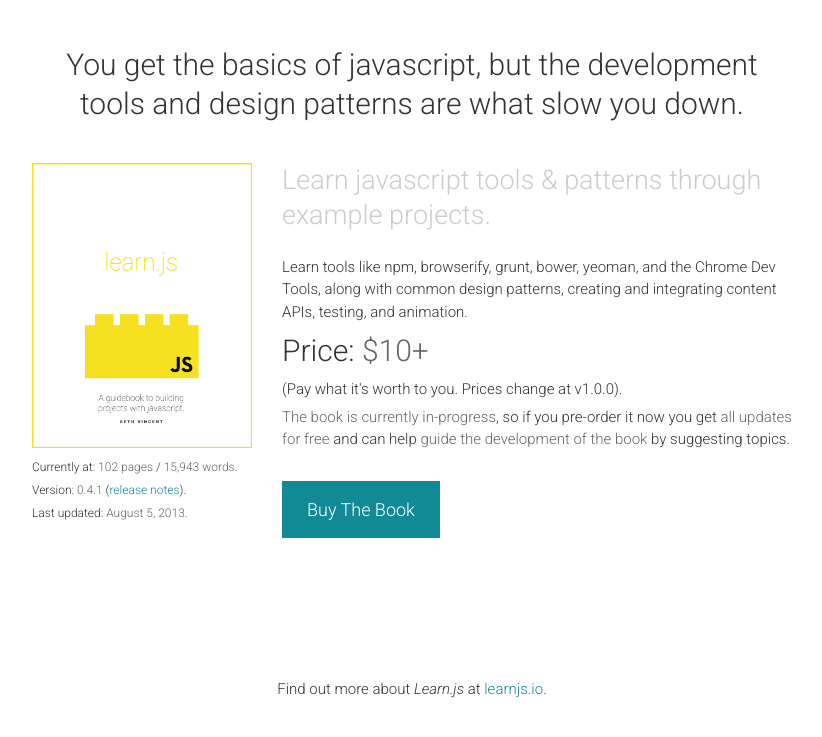
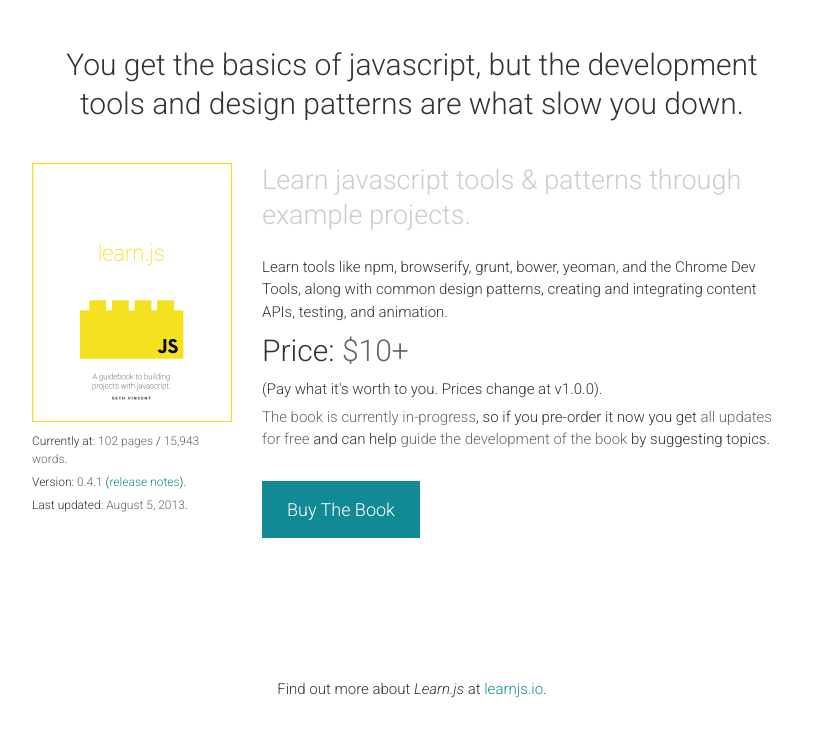
Before and after one commit to learn-js/learn-js.github.com, a Jekyll site: the page built from embed/index.html, in a window 1280 px wide. Shown: the top 737 px of the page, without its empty margins (228-1050 px from the left). Built offline with Jekyll 4.4.1, drawn with Linux system fonts in a browser that asks for light colours.

Commit message:
better responsive behavior

```diff
--- a/embed/index.html
+++ b/embed/index.html
@@ -23,7 +23,7 @@
       <div class="container">
         <div class="inner-wrapper">
           <h1>You get the basics of javascript, but the development tools and design patterns are what slow you down.</h1>
-      <div class="cover-wrapper" style="width:220px; height: 500px; float:left; margin-right: 30px; font-size:0.8em;">
+          <div class="cover-wrapper">
             <img id="main-cover" src="{{ site.basurl }}/img/learnjs-cover-800x1035.gif" style="width:100%; margin-bottom:10px;">
             <p>Currently at: <b>102 pages</b> / <b>15,943 words</b>.</p>
             <p>Version: <b>0.4.1</b> (<a href="{{ site.basurl }}/releases/v0.4.1">release notes</a>).</p>
--- a/style.css
+++ b/style.css
@@ -226,6 +226,26 @@
   background-color: #7E2054;
   color: #fff;
 }
+
+section#book .cover-wrapper {
+  width: 100px;
+  height: 500px;
+  float:left;
+  margin-right: 30px;
+  font-size:0.8em;
+}
+
+section#book .cover-wrapper .main-cover {
+  width:100%;
+  margin-bottom:10px;
+}
+
+@media only screen and (min-width: 600px) {
+  section#book .cover-wrapper {
+    width:200px;
+  }
+}
+
 
 section#description {
   text-align: center;
```
Lines whose indentation alone changed are shown as unchanged.
